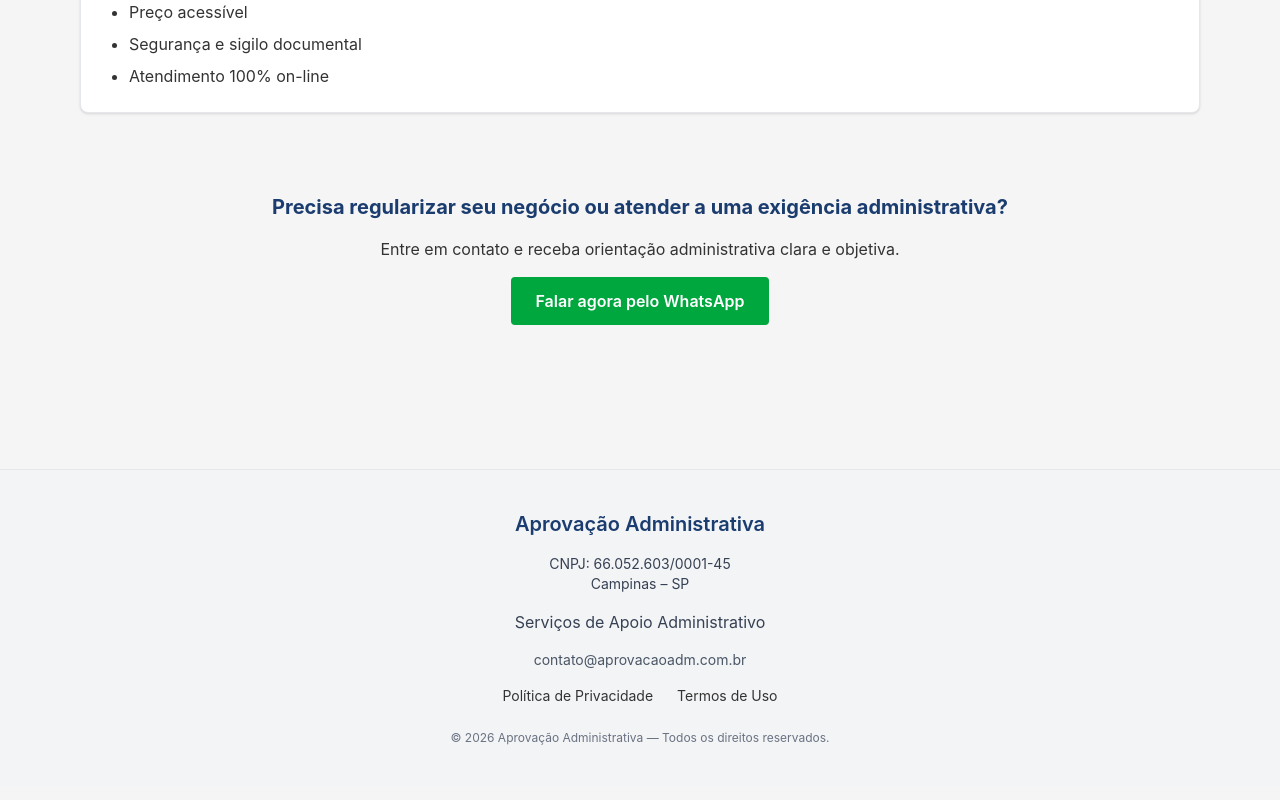
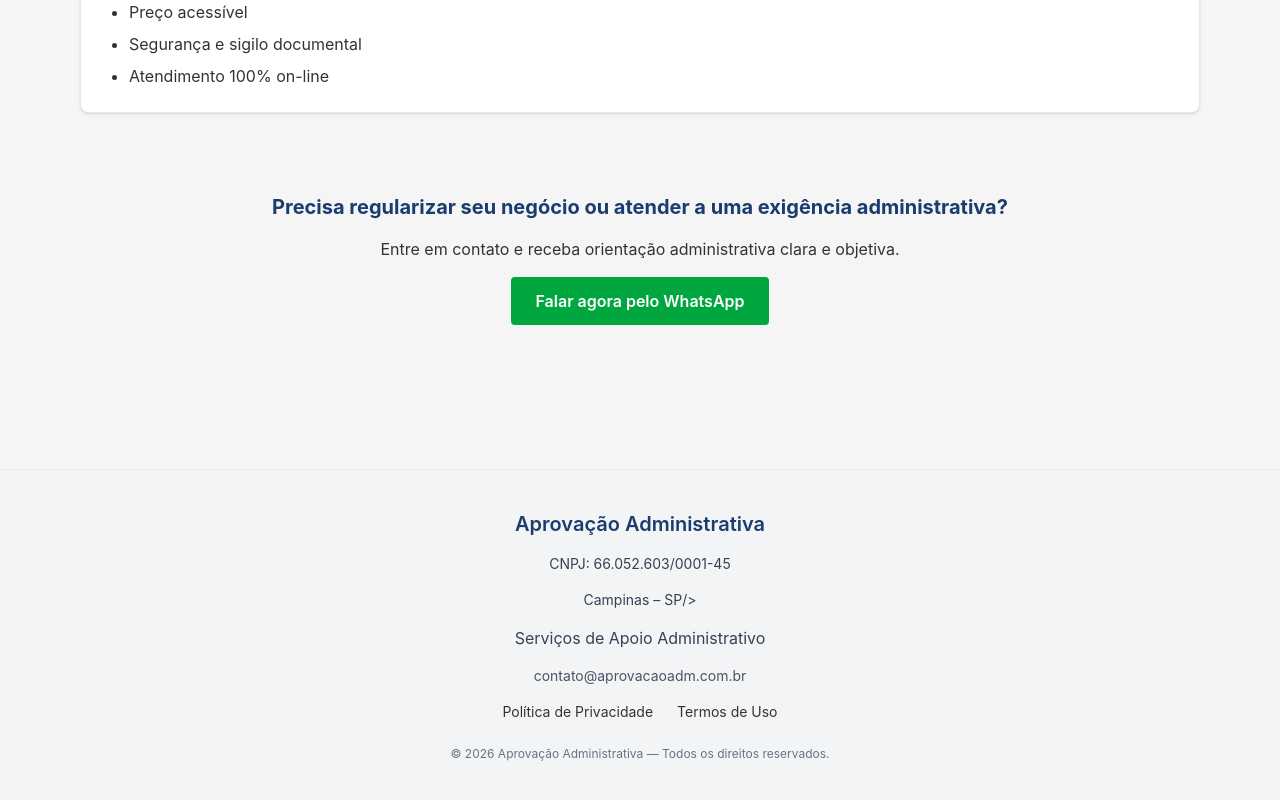
Before and after one commit to LANDOSOUZA/aprovacao, a Vue app: page / in a window 1280 px wide. Shown: the part 1153-1953 px from the top of the page. Built offline with nearby package versions, Linux system fonts and the light colour scheme.

Commit message:
Formatação no Footer

```diff
--- a/src/components/Footer.vue
+++ b/src/components/Footer.vue
@@ -7,7 +7,10 @@
 
       <p class="text-sm text-gray-700">
         CNPJ: 66.052.603/0001-45<br />
-        Campinas – SP
+      </p>
+
+      <p class="text-sm text-gray-700">
+        Campinas – SP/>
       </p>
 
       <p class="text-gray-700 mt-2">
```
